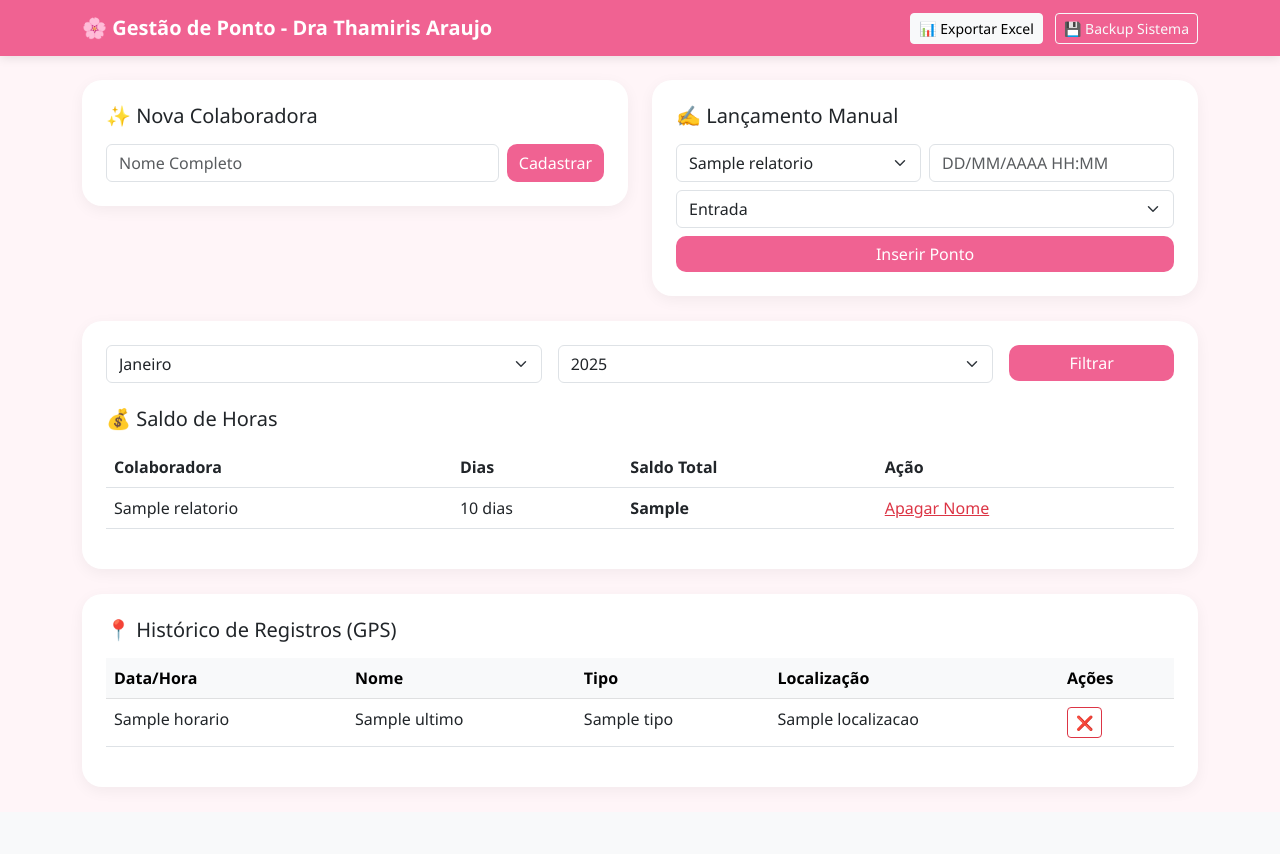
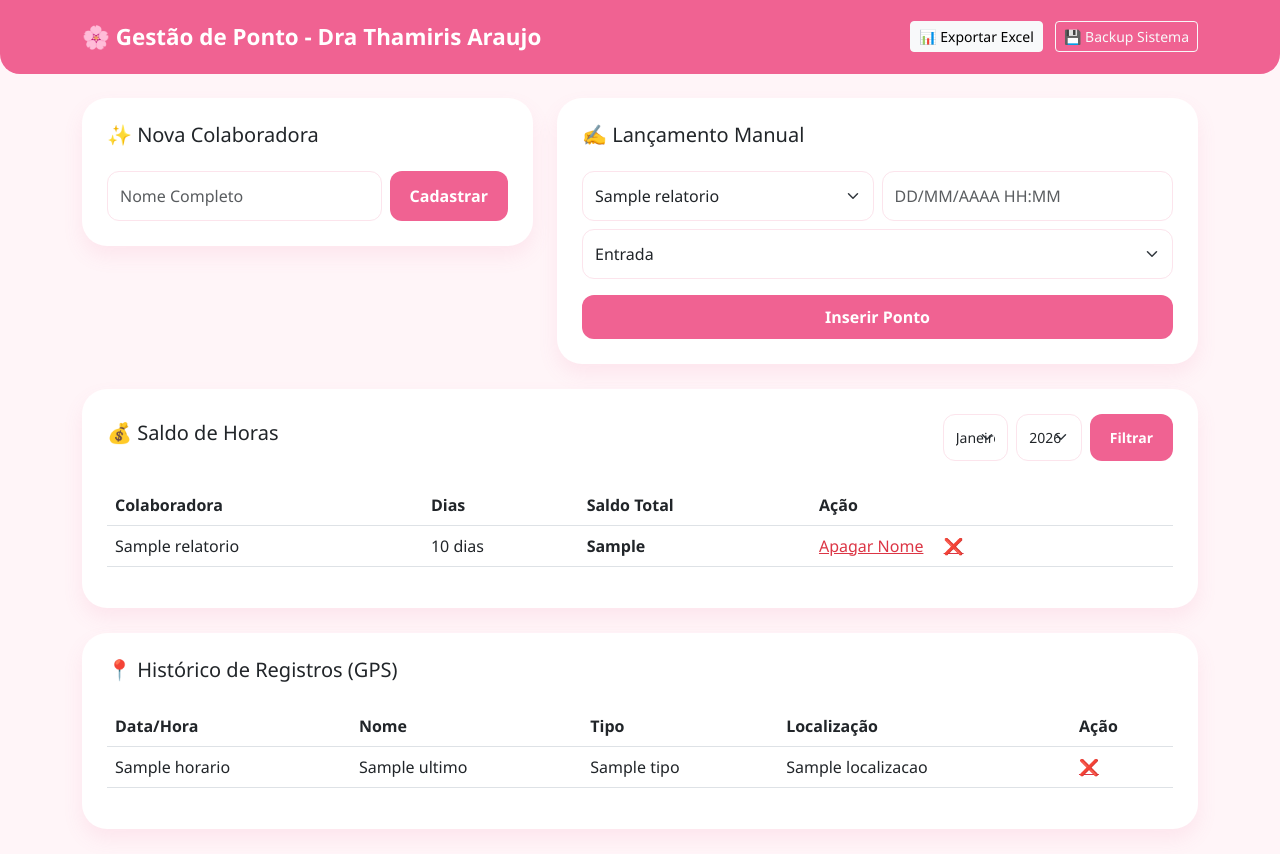
Before and after one commit to LucasBiazoto/Ponto, a Flask app: template templates/admin.html in a window 1280 px wide. Before the commit the page ends 747 px from the top, so only its background shows below. Run offline with Flask 3, Linux system fonts and the light colour scheme; the template is opened without the code that fills it: most values are stand-ins (such as "Sample title", 1, 10 or a date in 2020).

Commit message:
Layout restaurado Dra Thamiris

```diff
--- a/app.py
+++ b/app.py
@@ -5,7 +5,6 @@ from flask import Flask, render_template, request, redirect, url_for, send_file,
 
 app = Flask(__name__)
 
-# 1. Configuração de Fuso Horário (Brasil/São Paulo)
 def get_agora_brasil():
     fuso = timezone(timedelta(hours=-3))
     return datetime.now(fuso)
@@ -15,19 +14,14 @@ def get_db_connection():
     conn.row_factory = sqlite3.Row
     return conn
 
-# 2. Inicialização com Limpeza Definitiva (Garante Esther e remove Lucas)
 def init_db():
     conn = get_db_connection()
     conn.execute('''CREATE TABLE IF NOT EXISTS registros
                  (id INTEGER PRIMARY KEY AUTOINCREMENT, nome TEXT, tipo TEXT, horario TEXT, data_texto TEXT, localizacao TEXT)''')
     conn.execute('''CREATE TABLE IF NOT EXISTS colaboradoras
                  (id INTEGER PRIMARY KEY AUTOINCREMENT, nome TEXT UNIQUE)''')
-
-    # LIMPEZA: Remove qualquer um que não seja a Esther Julia
-    conn.execute("DELETE FROM colaboradoras WHERE nome != 'Esther Julia'")
-    # GARANTIA: Insere a Esther Julia como única colaboradora fixa
+    # Mantém apenas a Esther se o banco estiver vazio ou com lixo
     conn.execute("INSERT OR IGNORE INTO colaboradoras (nome) VALUES ('Esther Julia')")
-
     conn.commit()
     conn.close()
 
@@ -45,10 +39,8 @@ def calcular_jornada(entrada_str, saida_str):
         fim = datetime.strptime(saida_str[:16], formato)
         diff = fim - inicio
         horas = diff.total_seconds() / 3600
-        # Jornada padrão de 6 horas
         return round(horas, 2), round(horas - 6.0, 2)
-    except:
-        return 0, 0
+    except: return 0, 0
 
 @app.route('/')
 def index():
@@ -59,54 +51,37 @@ def index():
 
 @app.route('/bater_ponto', methods=['POST'])
 def bater_ponto():
-    nome = request.form.get('nome')
-    tipo = request.form.get('tipo')
-    lat = request.form.get('lat')
-    lon = request.form.get('lon')
-
-    # Coordenadas da Clínica (Thamiris Araujo)
+    nome = request.form.get('nome'); tipo = request.form.get('tipo')
+    lat = request.form.get('lat'); lon = request.form.get('lon')
     CLINICA_LAT, CLINICA_LON = -23.5255, -46.5273
     status_local = "✅ OK"
     if lat and lon:
         distancia = ((float(lat) - CLINICA_LAT)**2 + (float(lon) - CLINICA_LON)**2)**0.5
-        if distancia > 0.005:
-            status_local = "📍 Fora"
-    else:
-        status_local = "❓ Sem GPS"
-
+        if distancia > 0.005: status_local = "📍 Fora"
+    else: status_local = "❓ Sem GPS"
     agora = get_agora_brasil()
     horario_ponto = agora.strftime("%d/%m/%Y %H:%M")
-
     conn = get_db_connection()
     conn.execute("INSERT INTO registros (nome, tipo, horario, data_texto, localizacao) VALUES (?, ?, ?, ?, ?)",
                  (nome, tipo, horario_ponto, agora.strftime("%d/%m/%Y"), status_local))
-    conn.commit()
-    conn.close()
-
+    conn.commit(); conn.close()
     msg = "Bom trabalho meu bem" if tipo == "Entrada" else "Bom descanso meu bem"
     return jsonify({"status":"SUCESSO","msg_destaque":msg,"msg_sub":f"Horário: {horario_ponto.split(' ')[1]}"})
 
 @app.route('/painel_gestao')
 def painel_gestao():
-    if request.args.get('senha') != '8340':
-        return redirect(url_for('index'))
-
+    if request.args.get('senha') != '8340': return redirect(url_for('index'))
     agora_br = get_agora_brasil()
     mes = request.args.get('mes', agora_br.strftime("%m"))
     ano = request.args.get('ano', agora_br.strftime("%Y"))
-
     conn = get_db_connection()
     colab_lista = conn.execute("SELECT * FROM colaboradoras ORDER BY nome ASC").fetchall()
     relatorio = []
-    total_extras_periodo = 0.0
     termo_busca = f"%/{mes}/{ano}%"
-
     for c in colab_lista:
         regs = conn.execute("SELECT tipo, horario FROM registros WHERE nome = ? AND horario LIKE ?", (c['nome'], termo_busca)).fetchall()
         datas = sorted(list(set([r['horario'].split(' ')[0] for r in regs])))
-        total_saldo_ind = 0.0
-        dias_trabalhados = 0
-
+        total_saldo_ind = 0.0; dias_trabalhados = 0
         for d in datas:
             e = [r['horario'] for r in regs if r['horario'].startswith(d) and r['tipo'] == 'Entrada']
             s = [r['horario'] for r in regs if r['horario'].startswith(d) and r['tipo'] == 'Saída']
@@ -114,24 +89,47 @@ def painel_gestao():
                 dias_trabalhados += 1
                 _, saldo = calcular_jornada(e[0], s[-1])
                 total_saldo_ind += saldo
-
-        total_extras_periodo += total_saldo_ind
-        relatorio.append({
-            'id': c['id'],
-            'nome': c['nome'],
-            'dias': dias_trabalhados,
-            'saldo_decimal': total_saldo_ind,
-            'saldo_formatado': formatar_horas_bonito(total_saldo_ind)
-        })
-
+        relatorio.append({'id': c['id'], 'nome': c['nome'], 'dias': dias_trabalhados, 'saldo_formatado': formatar_horas_bonito(total_saldo_ind)})
     ultimos = conn.execute("SELECT * FROM registros ORDER BY id DESC LIMIT 50").fetchall()
     conn.close()
+    return render_template('admin.html', relatorio=relatorio, ultimos=ultimos)
 
-    return render_template('admin.html', relatorio=relatorio, ultimos=ultimos, mes_sel=mes, ano_sel=ano)
+# --- NOVAS ROTAS QUE ESTAVAM FALTANDO ---
+@app.route('/cadastrar_colaboradora', methods=['POST'])
+def cadastrar_colaboradora():
+    nome = request.form.get('nome')
+    if nome:
+        conn = get_db_connection()
+        conn.execute("INSERT OR IGNORE INTO colaboradoras (nome) VALUES (?)", (nome,))
+        conn.commit(); conn.close()
+    return redirect(url_for('painel_gestao', senha='8340'))
+
+@app.route('/inserir_ponto_manual', methods=['POST'])
+def inserir_ponto_manual():
+    nome = request.form.get('nome'); horario = request.form.get('horario'); tipo = request.form.get('tipo')
+    if nome and horario:
+        conn = get_db_connection()
+        conn.execute("INSERT INTO registros (nome, tipo, horario, data_texto, localizacao) VALUES (?, ?, ?, ?, ?)",
+                     (nome, tipo, horario, horario.split(' ')[0], "✍️ Manual"))
+        conn.commit(); conn.close()
+    return redirect(url_for('painel_gestao', senha='8340'))
+
+@app.route('/excluir_colaboradora/<int:id>')
+def excluir_colaboradora(id):
+    conn = get_db_connection()
+    conn.execute("DELETE FROM colaboradoras WHERE id = ?", (id,))
+    conn.commit(); conn.close()
+    return redirect(url_for('painel_gestao', senha='8340'))
+
+@app.route('/excluir_ponto/<int:id>')
+def excluir_ponto(id):
+    conn = get_db_connection()
+    conn.execute("DELETE FROM registros WHERE id = ?", (id,))
+    conn.commit(); conn.close()
+    return redirect(url_for('painel_gestao', senha='8340'))
 
 @app.route('/backup')
-def backup():
-    return send_file("ponto.db", as_attachment=True)
+def backup(): return send_file("ponto.db", as_attachment=True)
 
 @app.route('/exportar')
 def exportar():
@@ -141,14 +139,6 @@ def exportar():
     df.to_excel("Relatorio_Pontos.xlsx", index=False)
     return send_file("Relatorio_Pontos.xlsx", as_attachment=True)
 
-@app.route('/excluir_ponto/<int:id>')
-def excluir_ponto(id):
-    conn = get_db_connection()
-    conn.execute("DELETE FROM registros WHERE id = ?", (id,))
-    conn.commit()
-    conn.close()
-    return redirect(url_for('painel_gestao', senha='8340'))
-
 if __name__ == '__main__':
     init_db()
     app.run(debug=True)
--- a/templates/admin.html
+++ b/templates/admin.html
@@ -6,19 +6,21 @@
     <title>Painel Dra Thamiris Araujo</title>
     <link href="https://cdn.jsdelivr.net/npm/bootstrap@5.3.0/dist/css/bootstrap.min.css" rel="stylesheet">
     <style>
-        :root { --rosa-suave: #fce4ec; --rosa-escuro: #f06292; --rosa-texto: #ad1457; }
-        body { background-color: #fff5f8; font-family: 'Segoe UI', sans-serif; color: var(--rosa-texto); }
-        .navbar { background-color: var(--rosa-escuro) !important; box-shadow: 0 2px 10px rgba(0,0,0,0.1); }
-        .card { border: none; border-radius: 20px; box-shadow: 0 4px 15px rgba(0,0,0,0.05); background: white; margin-bottom: 25px; }
-        .btn-primary { background-color: var(--rosa-escuro); border: none; border-radius: 10px; }
-        .btn-primary:hover { background-color: #e91e63; }
-        .header-title { font-weight: 600; color: white; }
+        :root { --rosa-fundo: #fff5f8; --rosa-card: #ffffff; --rosa-primario: #f06292; --rosa-texto: #ad1457; }
+        body { background-color: var(--rosa-fundo); font-family: 'Segoe UI', sans-serif; color: var(--rosa-texto); }
+        .navbar { background-color: var(--rosa-primario) !important; padding: 15px; border-radius: 0 0 20px 20px; }
+        .card { border: none; border-radius: 25px; box-shadow: 0 10px 20px rgba(240, 98, 146, 0.1); background: white; margin-bottom: 25px; padding: 25px; }
+        .btn-pink { background-color: var(--rosa-primario); color: white; border-radius: 12px; border: none; padding: 10px 20px; font-weight: 600; transition: 0.3s; }
+        .btn-pink:hover { background-color: #e91e63; color: white; transform: translateY(-2px); }
+        .form-control, .form-select { border-radius: 12px; border: 1px solid #fce4ec; padding: 12px; }
+        .table { --bs-table-bg: transparent; }
+        .navbar-brand { font-weight: bold; font-size: 1.4rem; }
     </style>
 </head>
 <body>
     <nav class="navbar navbar-dark mb-4">
         <div class="container d-flex justify-content-between align-items-center">
-            <span class="navbar-brand header-title">🌸 Gestão de Ponto - Dra Thamiris Araujo</span>
+            <span class="navbar-brand">🌸 Gestão de Ponto - Dra Thamiris Araujo</span>
             <div>
                 <a href="/exportar" class="btn btn-light btn-sm me-2">📊 Exportar Excel</a>
                 <a href="/backup" class="btn btn-outline-light btn-sm">💾 Backup Sistema</a>
@@ -28,18 +30,18 @@
 
     <div class="container">
         <div class="row">
-            <div class="col-md-6">
-                <div class="card p-4">
-                    <h5 class="mb-3">✨ Nova Colaboradora</h5>
+            <div class="col-md-5">
+                <div class="card">
+                    <h5 class="mb-4">✨ Nova Colaboradora</h5>
                     <form action="/cadastrar_colaboradora" method="POST" class="d-flex gap-2">
                         <input type="text" name="nome" class="form-control" placeholder="Nome Completo" required>
-                        <button type="submit" class="btn btn-primary">Cadastrar</button>
+                        <button type="submit" class="btn btn-pink">Cadastrar</button>
                     </form>
                 </div>
             </div>
-            <div class="col-md-6">
-                <div class="card p-4">
-                    <h5 class="mb-3">✍️ Lançamento Manual</h5>
+            <div class="col-md-7">
+                <div class="card">
+                    <h5 class="mb-4">✍️ Lançamento Manual</h5>
                     <form action="/inserir_ponto_manual" method="POST" class="row g-2">
                         <div class="col-6">
                             <select name="nome" class="form-select">
@@ -48,34 +50,27 @@
                         </div>
                         <div class="col-6"><input type="text" name="horario" class="form-control" placeholder="DD/MM/AAAA HH:MM"></div>
                         <div class="col-12">
-                            <select name="tipo" class="form-select mb-2">
+                            <select name="tipo" class="form-select mb-3">
                                 <option value="Entrada">Entrada</option>
                                 <option value="Saída">Saída</option>
                             </select>
-                            <button type="submit" class="btn btn-primary w-100">Inserir Ponto</button>
+                            <button type="submit" class="btn btn-pink w-100">Inserir Ponto</button>
                         </div>
                     </form>
                 </div>
             </div>
         </div>
 
-        <div class="card p-4">
-            <form method="GET" class="row g-3 mb-4">
-                <input type="hidden" name="senha" value="8340">
-                <div class="col-md-5">
-                    <select name="mes" class="form-select">
-                        <option value="01">Janeiro</option><option value="02">Fevereiro</option>
-                        </select>
-                </div>
-                <div class="col-md-5">
-                    <select name="ano" class="form-select">
-                        <option value="2025">2025</option><option value="2026">2026</option>
-                    </select>
-                </div>
-                <div class="col-md-2"><button type="submit" class="btn btn-primary w-100">Filtrar</button></div>
-            </form>
-
-            <h5 class="mb-3">💰 Saldo de Horas</h5>
+        <div class="card">
+            <div class="d-flex justify-content-between align-items-center mb-4">
+                <h5>💰 Saldo de Horas</h5>
+                <form method="GET" class="d-flex gap-2">
+                    <input type="hidden" name="senha" value="8340">
+                    <select name="mes" class="form-select form-select-sm"><option value="01">Janeiro</option></select>
+                    <select name="ano" class="form-select form-select-sm"><option value="2026">2026</option></select>
+                    <button type="submit" class="btn btn-pink btn-sm">Filtrar</button>
+                </form>
+            </div>
             <div class="table-responsive">
                 <table class="table align-middle">
                     <thead><tr><th>Colaboradora</th><th>Dias</th><th>Saldo Total</th><th>Ação</th></tr></thead>
@@ -84,7 +79,10 @@
                         <tr>
                             <td>{{ r.nome }}</td><td>{{ r.dias }} dias</td>
                             <td><strong>{{ r.saldo_formatado }}</strong></td>
-                            <td><a href="/excluir_colaboradora/{{ r.id }}" class="text-danger">Apagar Nome</a></td>
+                            <td>
+                                <a href="/excluir_colaboradora/{{ r.id }}" class="text-danger">Apagar Nome</a>
+                                <a href="#" class="ms-3 text-danger">❌</a>
+                            </td>
                         </tr>
                         {% endfor %}
                     </tbody>
@@ -92,19 +90,17 @@
             </div>
         </div>
 
-        <div class="card p-4">
-            <h5 class="mb-3">📍 Histórico de Registros (GPS)</h5>
+        <div class="card">
+            <h5 class="mb-4">📍 Histórico de Registros (GPS)</h5>
             <div class="table-responsive">
                 <table class="table table-hover">
-                    <thead class="table-light">
-                        <tr><th>Data/Hora</th><th>Nome</th><th>Tipo</th><th>Localização</th><th>Ações</th></tr>
-                    </thead>
+                    <thead><tr><th>Data/Hora</th><th>Nome</th><th>Tipo</th><th>Localização</th><th>Ação</th></tr></thead>
                     <tbody>
                         {% for p in ultimos %}
                         <tr>
                             <td>{{ p.horario }}</td><td>{{ p.nome }}</td><td>{{ p.tipo }}</td>
                             <td>{{ p.localizacao }}</td>
-                            <td><a href="/excluir_ponto/{{ p.id }}" class="btn btn-outline-danger btn-sm">❌</a></td>
+                            <td><a href="/excluir_ponto/{{ p.id }}" class="text-danger">❌</a></td>
                         </tr>
                         {% endfor %}
                     </tbody>
```
